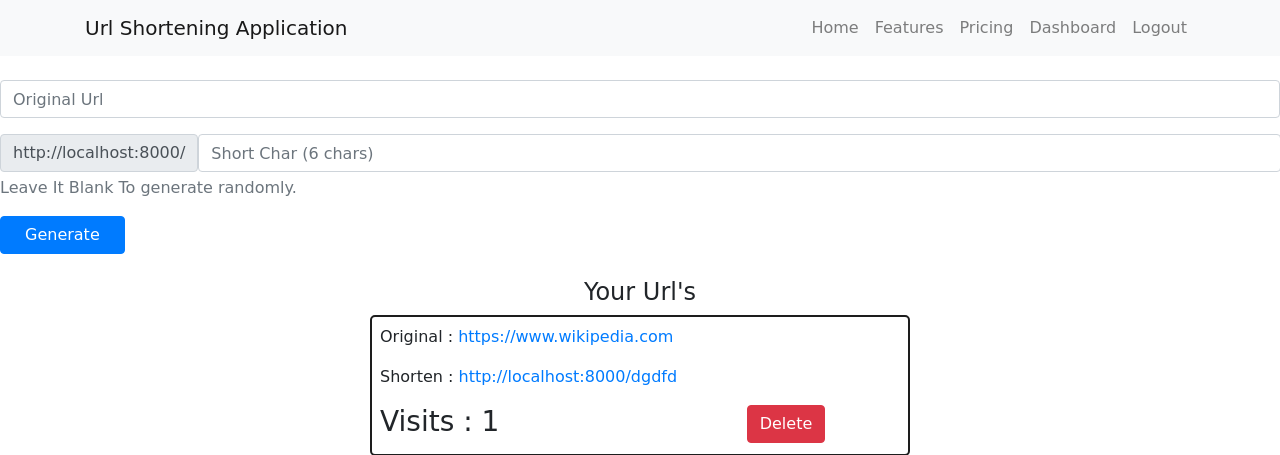
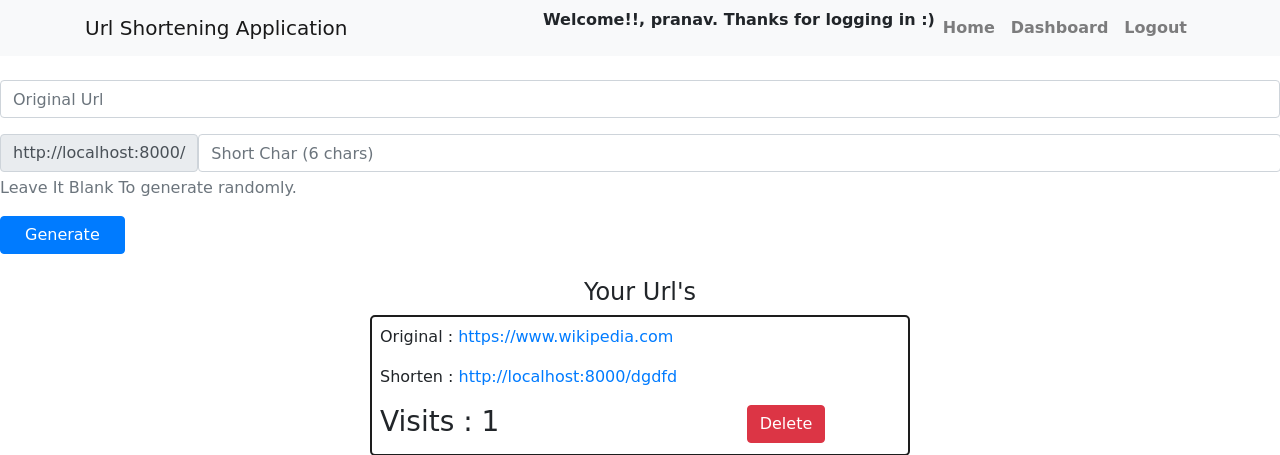
Before and after one commit to pranavpandey07/short_url_maker_application, a Django app: page / in a window 1280 px wide. Shown: the top 455 px of the page. Run offline with Django 4.2, Linux system fonts and the light colour scheme; a user stored in the database is signed in; data comes from the database, SQL or seed files in the repository; both versions use the stored data as it was after the commit; some libraries are stand-ins or nearby versions; some web fonts are replaced.

Commit message:
fourth upload

```diff
--- a/url_management/url_app/urls.py
+++ b/url_management/url_app/urls.py
@@ -8,8 +8,7 @@ urlpatterns = [
     path('signup/',views.signup,name='signup'),
     path('login/home/',views.home,name="redirectedhome"),
     path('logout/',views.logout,name='logout'),
-    path('logout/login/',views.login,name='redirectedlogin'),
-    #path('<str:query>/',views.home,name='')
+    path('logout/login/',views.login,name='redirectedlogin')
 
 
 
--- a/url_management/url_management/templates/dashboard.html
+++ b/url_management/url_management/templates/dashboard.html
@@ -49,11 +49,15 @@
                     <div class="col-6 col-sm-6 ">
                         <h3>Visits : {{ u.visits }} </h3>
                     </div>
+
                     <div class="col-4">
-                        <form action="{% url 'deleteurl' %}" method="post">
+                        <form action="{% url 'deleteurl' %}" method="POST">
                             {% csrf_token %}
                             <input type="hidden" name="delete" value="{{ u.short_query }}">
                             <input type="submit" class="btn btn-danger" value="Delete">
+
+
+                            </a>
                         </form>
                     </div>
                 </div>
--- a/url_management/url_management/templates/nav.html
+++ b/url_management/url_management/templates/nav.html
@@ -28,28 +28,28 @@
       </button>
       <div class="collapse navbar-collapse" id="navbarNavDropdown">
         <ul class="navbar-nav ml-auto">
+          {% if user.is_authenticated %}
+    <p><b>Welcome!!, {{ user.get_username }}. Thanks for logging in :)</b></p>
+{% else %}
+    <p><b>Welcome!!, new user. Please log in</b></p>
+{% endif %}
           <li class="nav-item">
-            <a class="nav-link" href="{% url 'homepage' %}">Home</a>
+            <a class="nav-link" href="{% url 'homepage' %}"> <b>Home</b></a>
+          </li>
+
+          {% if user.is_authenticated %}
+          <li class="nav-item">
+            <a class="nav-link" href="{% url 'dashboard' %}"><b>Dashboard</b></a>
           </li>
           <li class="nav-item">
-            <a class="nav-link" href="#">Features</a>
-          </li>
-          <li class="nav-item">
-            <a class="nav-link" href="#">Pricing</a>
-          </li>
-          {% if user.is_authenticated %}
-          <li class="nav-item">
-            <a class="nav-link" href="{% url 'dashboard' %}">Dashboard</a>
-          </li>
-          <li class="nav-item">
-            <a class="nav-link" href="{% url 'logout' %}">Logout</a>
+            <a class="nav-link" href="{% url 'logout' %}"><b>Logout</b></a>
           </li>
           {% else %}
           <li class="nav-item">
-            <a class="nav-link" href="{% url 'login' %}">Login</a>
+            <a class="nav-link" href="{% url 'login' %}"><b>Login</b></a>
           </li>
           <li class="nav-item">
-            <a class="nav-link" href="{% url 'signup' %}">Signup</a>
+            <a class="nav-link" href="{% url 'signup' %}"><b>Signup</b></a>
           </li>
           {% endif %}
         </ul>
--- a/url_management/urlhandler/urls.py
+++ b/url_management/urlhandler/urls.py
@@ -5,7 +5,7 @@ urlpatterns = [
     path('',views.dashboard,name='dashboard'),
     path('generate/',views.generate,name='generate'),
     path('<str:short_query>/',views.home,name='home'),
-    path('deleteurl/', views.deleteurl, name="deleteurl")
+     path('deleteurl/', views.deleteurl, name="deleteurl")
 
 
 
--- a/url_management/urlhandler/views.py
+++ b/url_management/urlhandler/views.py
@@ -1,3 +1,4 @@
+from django.http import HttpResponse
 from django.shortcuts import redirect, render
 from django.contrib.auth.decorators import login_required
 from django.contrib import messages
@@ -5,7 +6,6 @@ from .models import shorturl
 import random,string
 
 # Create your views here.
-@login_required(login_url='/login/')
 def dashboard(request):
     usr=request.user
     urls=shorturl.objects.filter(user=usr)
@@ -16,7 +16,7 @@ def randomgen():
     return ''.join(random.choice(string.ascii_lowercase)for _ in range(6))
 
 
-@login_required(login_url='/login/')
+
 def generate(request):
     if request.method=="POST":
         pass
@@ -74,7 +74,7 @@ def home(request,short_query):
         except shorturl.DoesNotExist:
             return render(request,'home.html',{'error':"error"})
 
-@login_required(login_url='/login/')
+
 def deleteurl(request):
     if request.method == "POST":
         short = request.POST['delete']
```
Also changed, not shown: url_management/url_app/views.py (+3 -6 lines), url_management/db.sqlite3.
